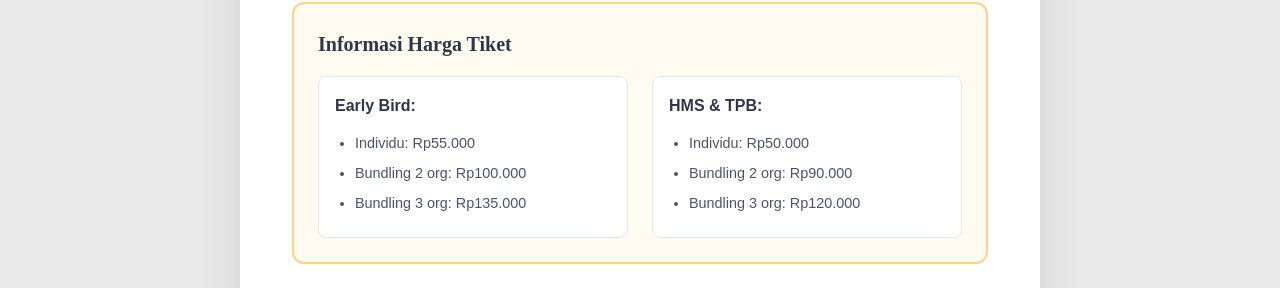
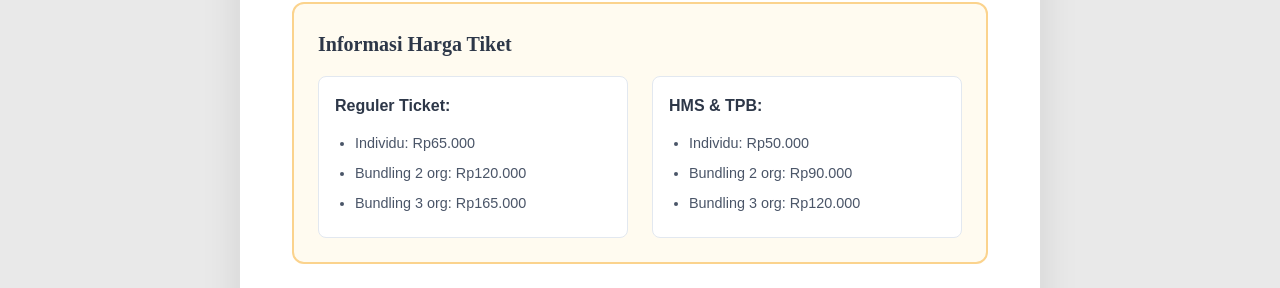
Before and after one commit to nasywaanaa/ICEE2026, a React (Vite) app in the folder frontend/: page /seminar/register in a window 1280 px wide. Shown: the part 639-927 px from the top of the page. Built offline with nearby package versions, Linux system fonts and the light colour scheme; a web font is replaced by a local one.

Commit message:
fix: payment price

```diff
--- a/frontend/src/pages/seminar_registration/components/PersonalInfo.tsx
+++ b/frontend/src/pages/seminar_registration/components/PersonalInfo.tsx
@@ -245,22 +245,22 @@ const PersonalInfo: React.FC<PersonalInfoProps> = ({ data, onChange, onValidatio
       <div className="pricing-info-section">
         <h3 className="pricing-info-title">Informasi Harga Tiket</h3>
         <div className="pricing-grid">
-          <div className="pricing-category">
+          {/* <div className="pricing-category">
             <strong className="pricing-category-title">Early Bird:</strong>
             <ul className="pricing-list">
               <li>Individu: Rp55.000</li>
               <li>Bundling 2 org: Rp100.000</li>
               <li>Bundling 3 org: Rp135.000</li>
             </ul>
-          </div>
-          {/* <div className="pricing-category">
+          </div> */}
+          <div className="pricing-category">
             <strong className="pricing-category-title">Reguler Ticket:</strong>
             <ul className="pricing-list">
               <li>Individu: Rp65.000</li>
               <li>Bundling 2 org: Rp120.000</li>
               <li>Bundling 3 org: Rp165.000</li>
             </ul>
-          </div> */}
+          </div>
           <div className="pricing-category">
             <strong className="pricing-category-title">HMS & TPB:</strong>
             <ul className="pricing-list">
```
